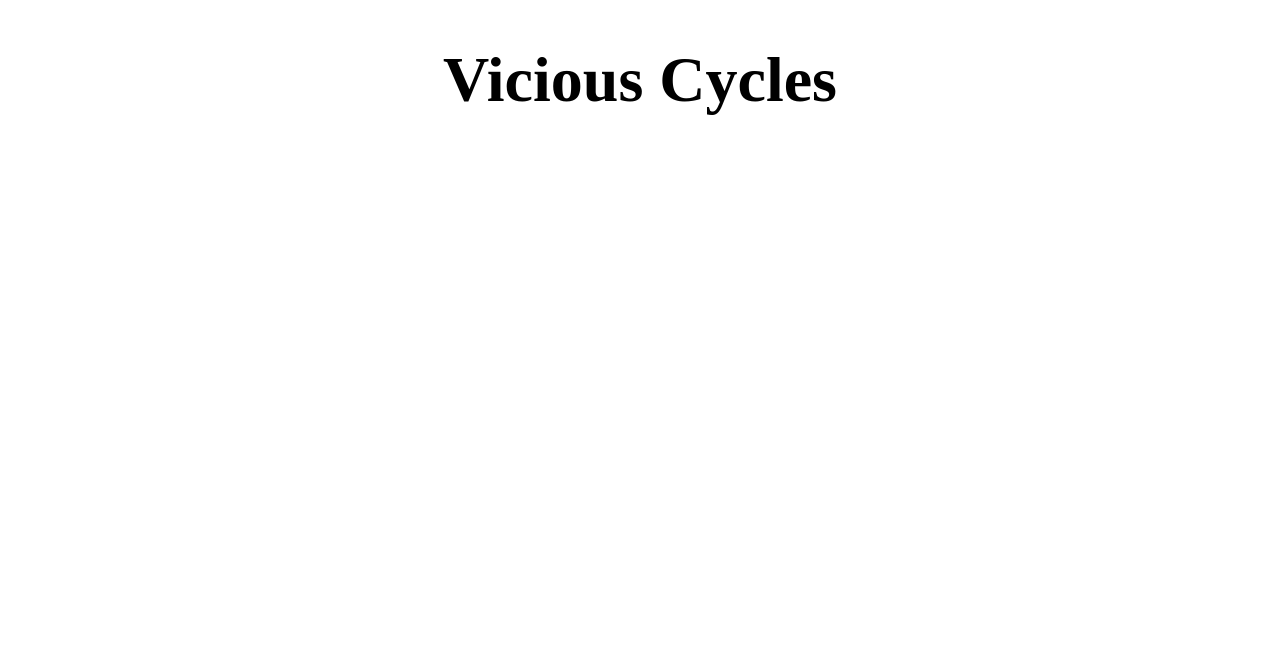
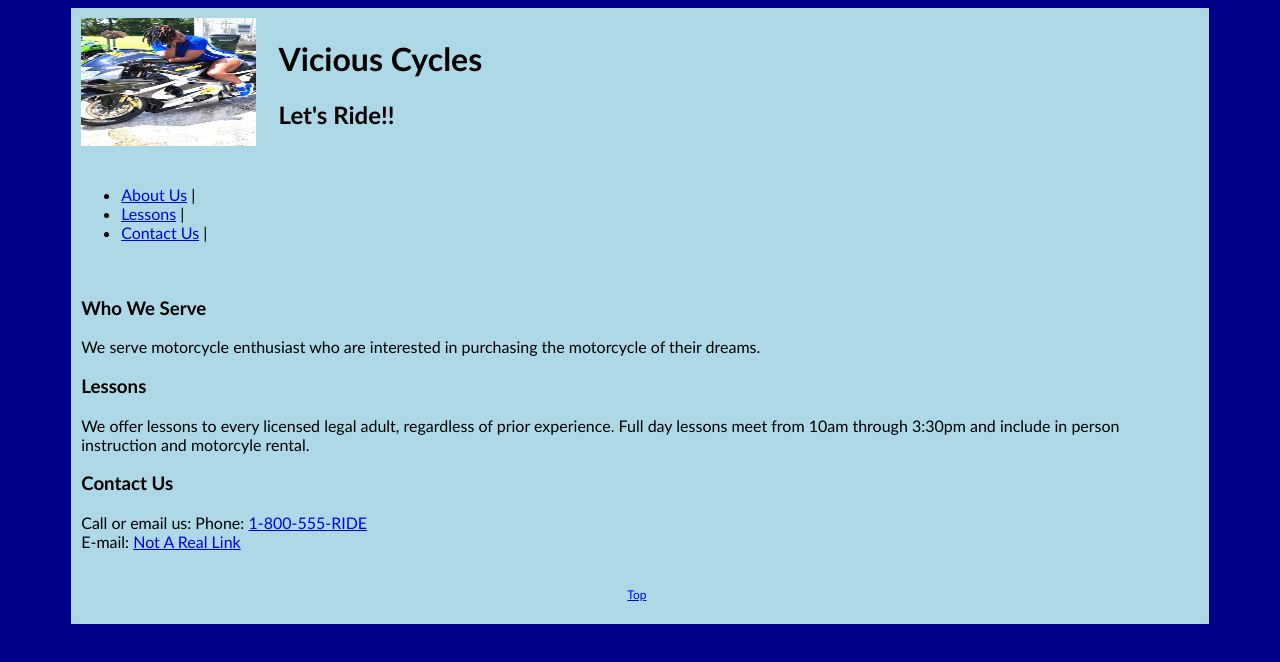
Before and after one commit to phankerson4/ViciousCyclesProject, a plain HTML site: page index.html in a window 1280 px wide. Drawn offline with Linux system fonts and the light colour scheme.

Commit message:
Add remaining files/css

```diff
--- a/index.html
+++ b/index.html
@@ -1,25 +1,45 @@
 <!DOCTYPE html>
-<html lang="en">
+
+<html>
 <head>
-    <meta charset="UTF-8" />
-    <meta http-equiv="X-UA-Compatible" content="IE=edge" />
-    <meta name="viewport" content="width=device-width, initial-scale=1.0" />
-    <style>
-      body {
-        background-color: (#e7fbfb);
-      }
-      h1 {
-        font-size: 4em;
-        text-align: center;
-        color: (#010b5b);
-      }
-      /* p {
-        color: red;
-      } */
-    </style>
+		<meta charset="utf-8">
 		<title>Vicious Cycles</title>
+        <link rel="stylesheet" type="text/css" href="motostyles.css"  media="screen" />
 </head>
 <body>
+	<div id="outer-wrapper">
+		<header id="top">
+			<a href="http://www.notarealsite.com"><img src="Moto1.jpg" alt="motorcycle rider" height="128" width="175" class="rightmargin"></a>
 			<h1>Vicious Cycles</h1>
+			<h2>Let's Ride!!</h2>
+		</header>
+		<nav>
+			<ul>
+				<li><a href="about.html">About Us</a> | </li>
+				<li><a href="lessons.html">Lessons</a> | </li>
+				<li><a href="contactus.html">Contact Us</a> | </li>
+
+			</ul>
+		</nav>
+		<div id="content">
+            <h3>Who We Serve</h3>
+				<p>We serve motorcycle enthusiast who are interested in purchasing the motorcycle of their dreams.</p>
+			<h3>Lessons</h3>
+				<p>We offer lessons to every licensed legal adult, regardless of prior experience. Full day lessons meet from 10am through 3:30pm and include in person instruction and  motorcyle rental.</p>
+
+			<h3>Contact Us</h3>
+				<p>Call or email us:
+
+				Phone: <a href="tel:+18005554754">1-800-555-RIDE</a><br>
+				E-mail:	<a href="mailto:iwanttoride@ilovebikes.com">Not A Real Link</a>
+			</p>
+		</div> <!--end content-->
+		<footer>
+
+				<a href="#top">Top</a>&nbsp;&nbsp;
+
+			</p>
+		</footer>
+	</div> <!--end outer-wrapper-->
 </body>
 </html>
--- /dev/null
+++ b/motostyles.css
@@ -0,0 +1,23 @@
+
+body { color: black;
+	  background-color: darkblue;
+	  font-family: Calibri, sans-serif;
+}
+
+#outer-wrapper {	width: 90%;
+				margin: 0 auto 0 auto;
+}
+
+header, nav, #content, footer { background-color: lightblue;
+							padding: 10px;
+}
+
+footer { font-size: 0.75em;
+	   text-align: center;
+}
+
+img { float: left;
+}
+
+.rightmargin { margin-right: 2%;
+}
```
Also changed, not shown: about.html (added, +22 -0 lines), contactus.html (added, +27 -0 lines), lessons.html (added, +23 -0 lines), Callus.jpg (added), Moto1.jpg (added), Sookie.jpg (added). Lines whose indentation alone changed are shown as unchanged.
